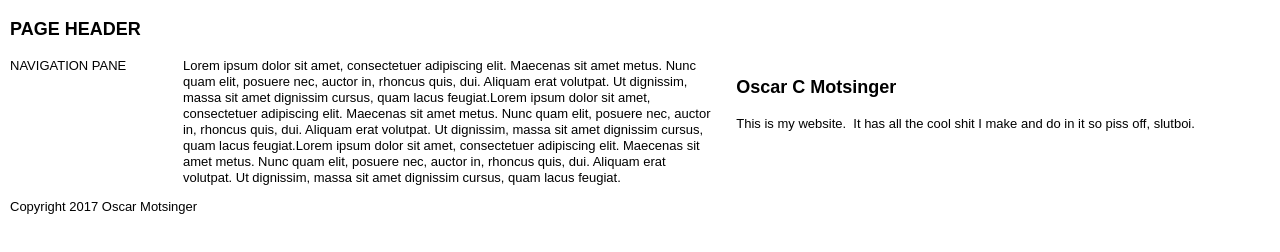
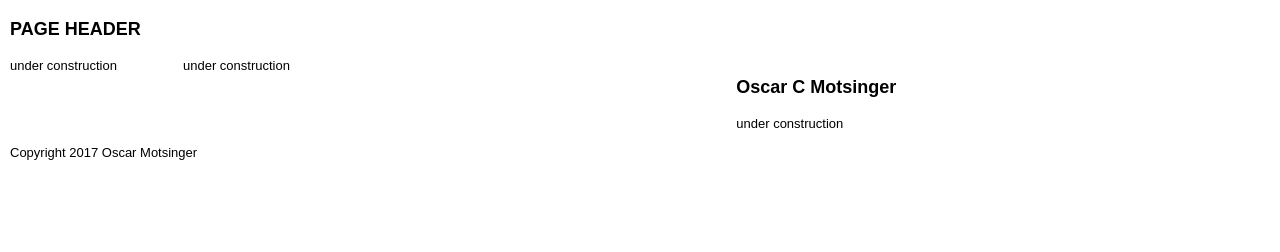
Before and after one commit to motsingeroscar/motsingeroscar.github.io, a plain HTML site: page index.html in a window 1280 px wide. Drawn offline with Linux system fonts and the light colour scheme.

Commit message:
Add files via upload

```diff
--- a/index.html
+++ b/index.html
@@ -31,28 +31,16 @@ h1{font-size:138.5%;}h2{font-size:123.1%;}h3{font-size:108%;}h1,h2,h3{margin:1em
           <div class="yui-b">
             <div class="yui-g">
               <div class="yui-u first">
-                <p>Lorem ipsum dolor sit amet, consectetuer adipiscing elit.
-                  Maecenas sit amet metus. Nunc quam elit, posuere nec, auctor
-                  in, rhoncus quis, dui. Aliquam erat volutpat. Ut dignissim,
-                  massa sit amet dignissim cursus, quam lacus feugiat.Lorem
-                  ipsum dolor sit amet, consectetuer adipiscing elit. Maecenas
-                  sit amet metus. Nunc quam elit, posuere nec, auctor in,
-                  rhoncus quis, dui. Aliquam erat volutpat. Ut dignissim, massa
-                  sit amet dignissim cursus, quam lacus feugiat.Lorem ipsum
-                  dolor sit amet, consectetuer adipiscing elit. Maecenas sit
-                  amet metus. Nunc quam elit, posuere nec, auctor in, rhoncus
-                  quis, dui. Aliquam erat volutpat. Ut dignissim, massa sit amet
-                  dignissim cursus, quam lacus feugiat.</p>
+                <p>under construction</p>
               </div>
               <div class="yui-u">
                 <h1>Oscar C Motsinger</h1>
-                <p>This is my website.&nbsp; It has all the cool shit I make and
-                  do in it so piss off, slutboi.</p>
+                <p>under construction</p>
               </div>
             </div>
           </div>
         </div>
-        <div class="yui-b">NAVIGATION PANE</div>
+        <div class="yui-b">under construction</div>
       </div>
       <div id="ft">
         <p>Copyright 2017 Oscar Motsinger</p>
```
